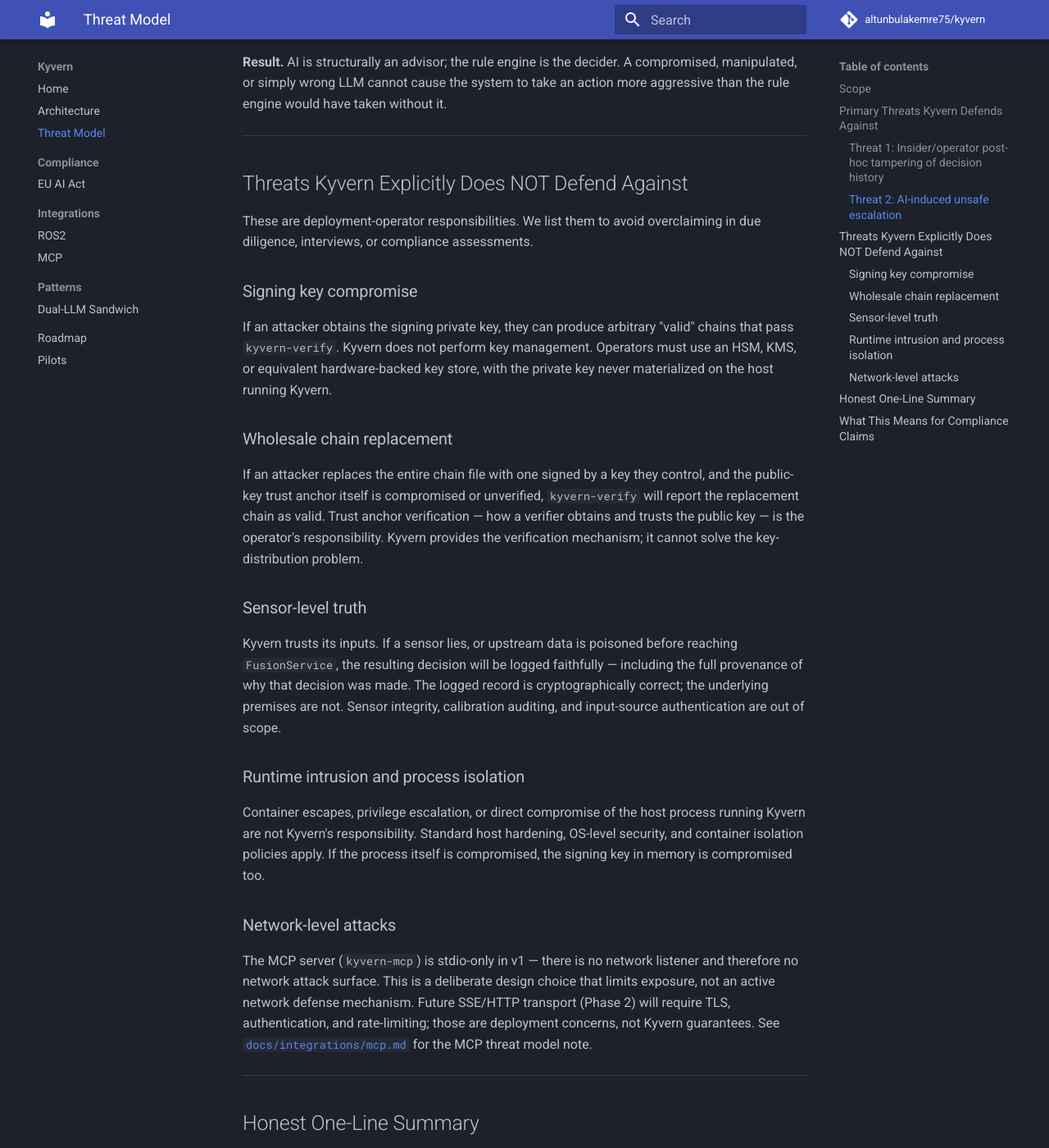
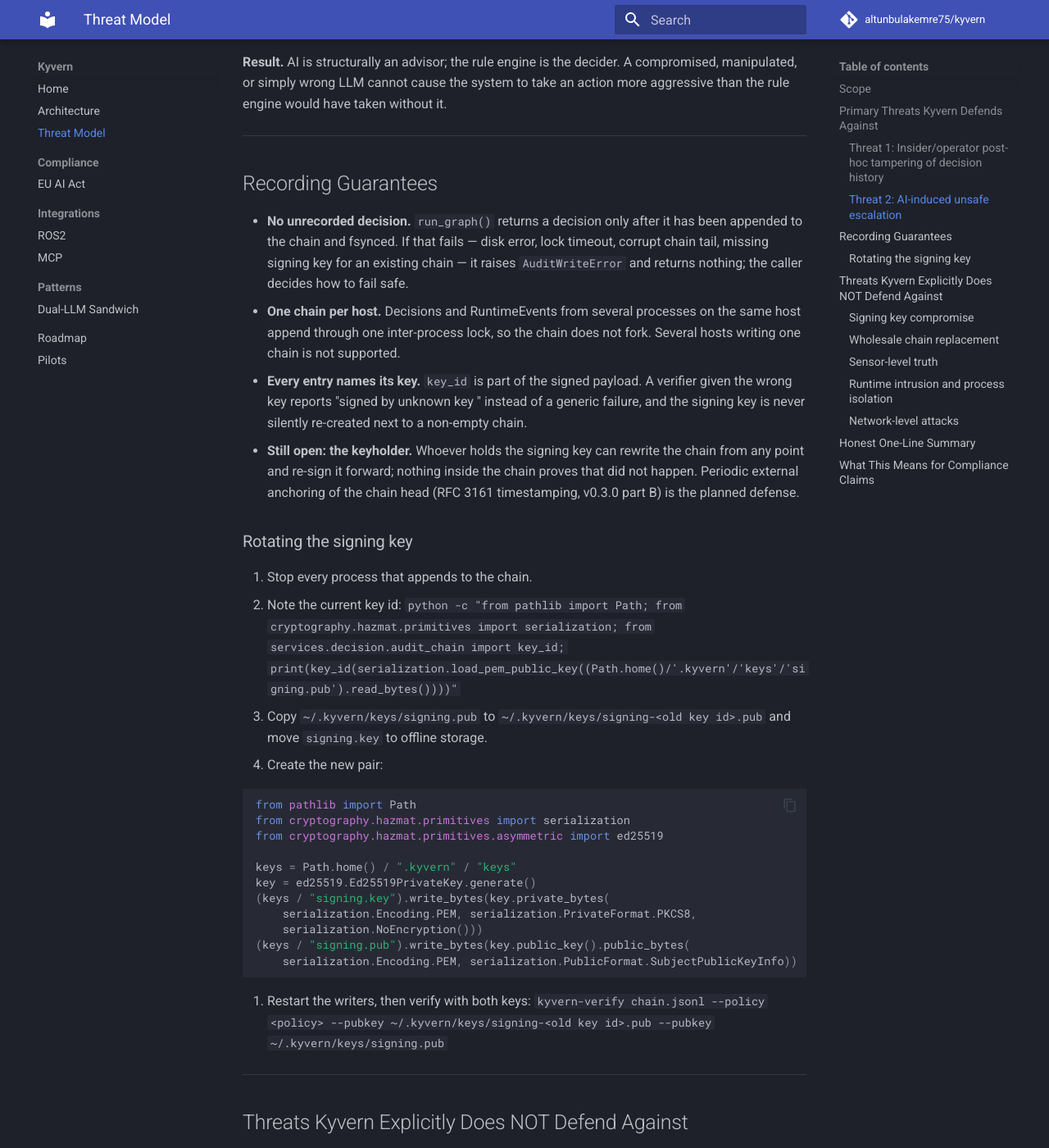
Before and after one commit to altunbulakemre75/kernel, an MkDocs documentation site: the page built from docs/threat-model.md, in a window 1280 px wide and 1400 px high, scrolled down 1711 px. Shown: the whole window at 82% size. Built offline with MkDocs 1.6.1 and Material for MkDocs 9.7.7, drawn with Linux system fonts in a browser that asks for light colours; comment, search, counter and statistics services are not loaded; some of the changed text lies outside the part shown.

Commit message:
docs: recording guarantees, key rotation, and the single JSONL chain
Co-Authored-By: Claude Opus 5.5 <noreply@anthropic.com>

````diff
--- a/docs/threat-model.md
+++ b/docs/threat-model.md
@@ -83,6 +83,53 @@ an action more aggressive than the rule engine would have taken without it.
 
 ---
 
+## Recording Guarantees
+
+- **No unrecorded decision.** `run_graph()` returns a decision only after it
+  has been appended to the chain and fsynced. If that fails — disk error,
+  lock timeout, corrupt chain tail, missing signing key for an existing
+  chain — it raises `AuditWriteError` and returns nothing; the caller decides
+  how to fail safe.
+- **One chain per host.** Decisions and RuntimeEvents from several processes
+  on the same host append through one inter-process lock, so the chain does
+  not fork. Several hosts writing one chain is not supported.
+- **Every entry names its key.** `key_id` is part of the signed payload.
+  A verifier given the wrong key reports "signed by unknown key <id>" instead
+  of a generic failure, and the signing key is never silently re-created
+  next to a non-empty chain.
+- **Still open: the keyholder.** Whoever holds the signing key can rewrite
+  the chain from any point and re-sign it forward; nothing inside the chain
+  proves that did not happen. Periodic external anchoring of the chain head
+  (RFC 3161 timestamping, v0.3.0 part B) is the planned defense.
+
+### Rotating the signing key
+
+1. Stop every process that appends to the chain.
+2. Note the current key id:
+   `python -c "from pathlib import Path; from cryptography.hazmat.primitives import serialization; from services.decision.audit_chain import key_id; print(key_id(serialization.load_pem_public_key((Path.home()/'.kyvern'/'keys'/'signing.pub').read_bytes())))"`
+3. Copy `~/.kyvern/keys/signing.pub` to `~/.kyvern/keys/signing-<old key id>.pub`
+   and move `signing.key` to offline storage.
+4. Create the new pair:
+
+   ```python
+   from pathlib import Path
+   from cryptography.hazmat.primitives import serialization
+   from cryptography.hazmat.primitives.asymmetric import ed25519
+
+   keys = Path.home() / ".kyvern" / "keys"
+   key = ed25519.Ed25519PrivateKey.generate()
+   (keys / "signing.key").write_bytes(key.private_bytes(
+       serialization.Encoding.PEM, serialization.PrivateFormat.PKCS8,
+       serialization.NoEncryption()))
+   (keys / "signing.pub").write_bytes(key.public_key().public_bytes(
+       serialization.Encoding.PEM, serialization.PublicFormat.SubjectPublicKeyInfo))
+   ```
+
+5. Restart the writers, then verify with both keys:
+   `kyvern-verify chain.jsonl --policy <policy> --pubkey ~/.kyvern/keys/signing-<old key id>.pub --pubkey ~/.kyvern/keys/signing.pub`
+
+---
+
 ## Threats Kyvern Explicitly Does NOT Defend Against
 
 These are deployment-operator responsibilities. We list them to avoid
````
Also changed, not shown: other parts of docs/threat-model.md (+1 -1 lines), CHANGELOG.md (+15 -0 lines), README.md (+8 -0 lines), docs/architecture.md (+20 -9 lines).
